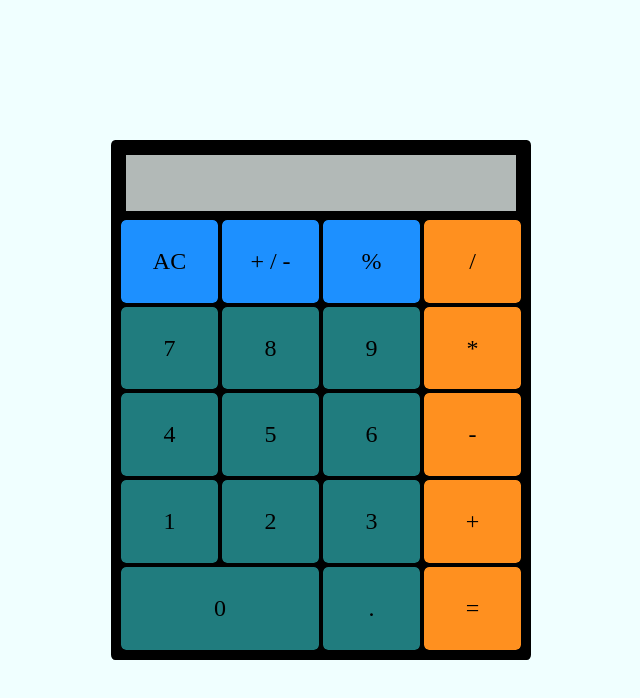
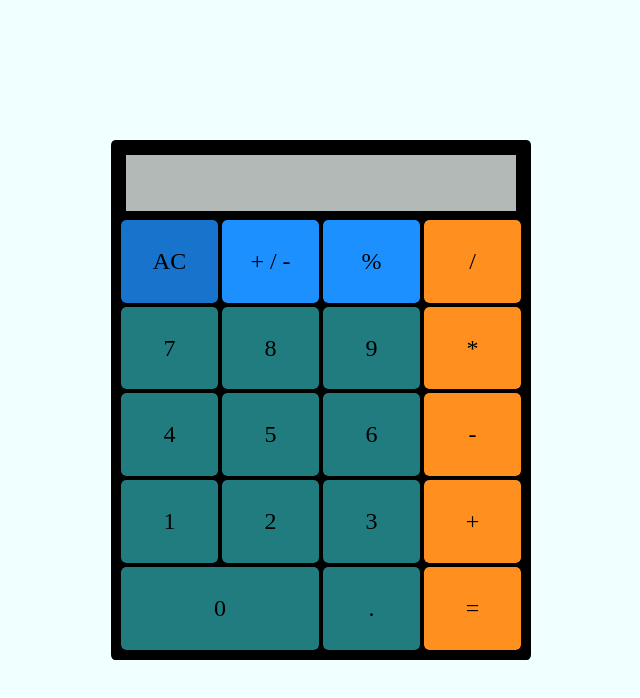
Before and after one commit to eman624/Project-Calculator, a plain HTML site: page index.html in a window 1280 px wide. In both pictures the pointer is over the element "AC". Shown: the whole page, without its empty margins (319-959 px from the left). Drawn offline with Linux system fonts and the light colour scheme.

Commit message:
unused code

```diff
--- a/style.css
+++ b/style.css
@@ -45,6 +45,7 @@ body {
 
 .button:hover {
   cursor: pointer;
+  opacity: 0.8;
 }
 
 .number {
```
Also changed, not shown: operators.js (+0 -41 lines).
